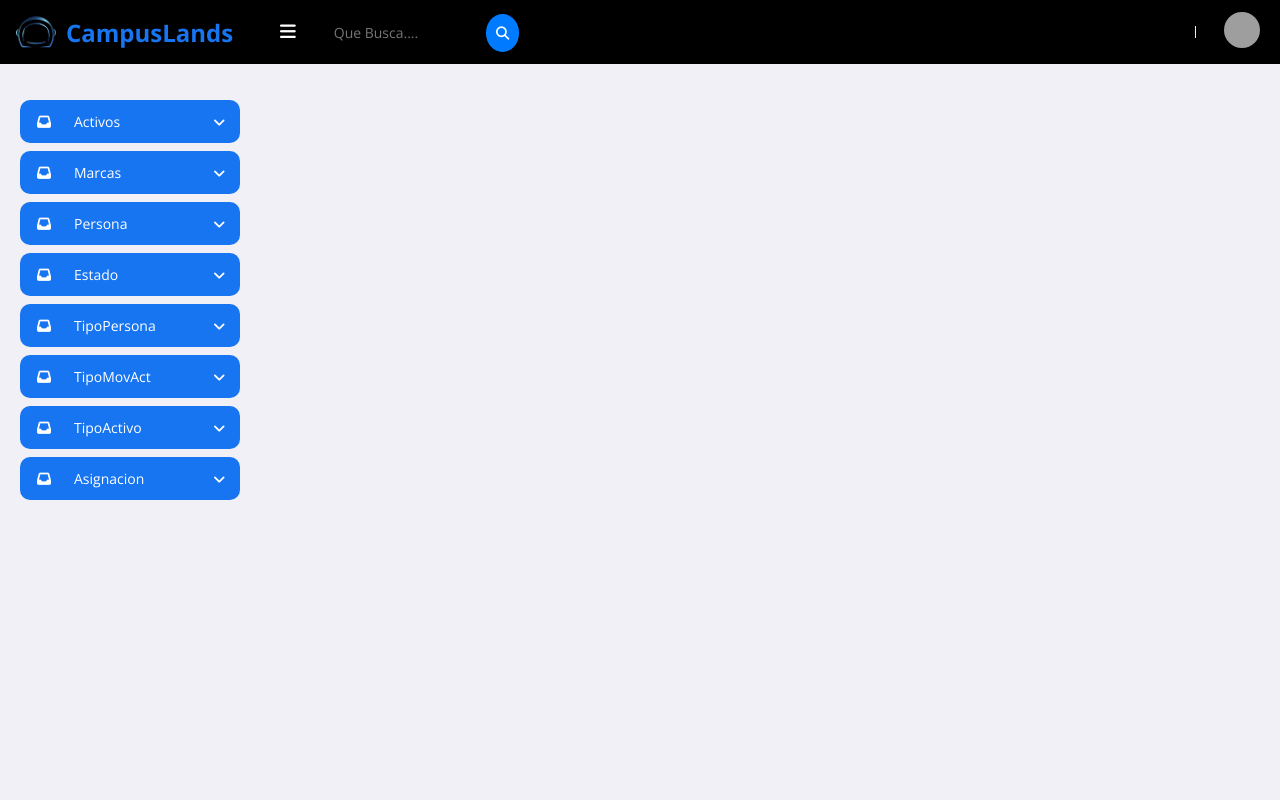
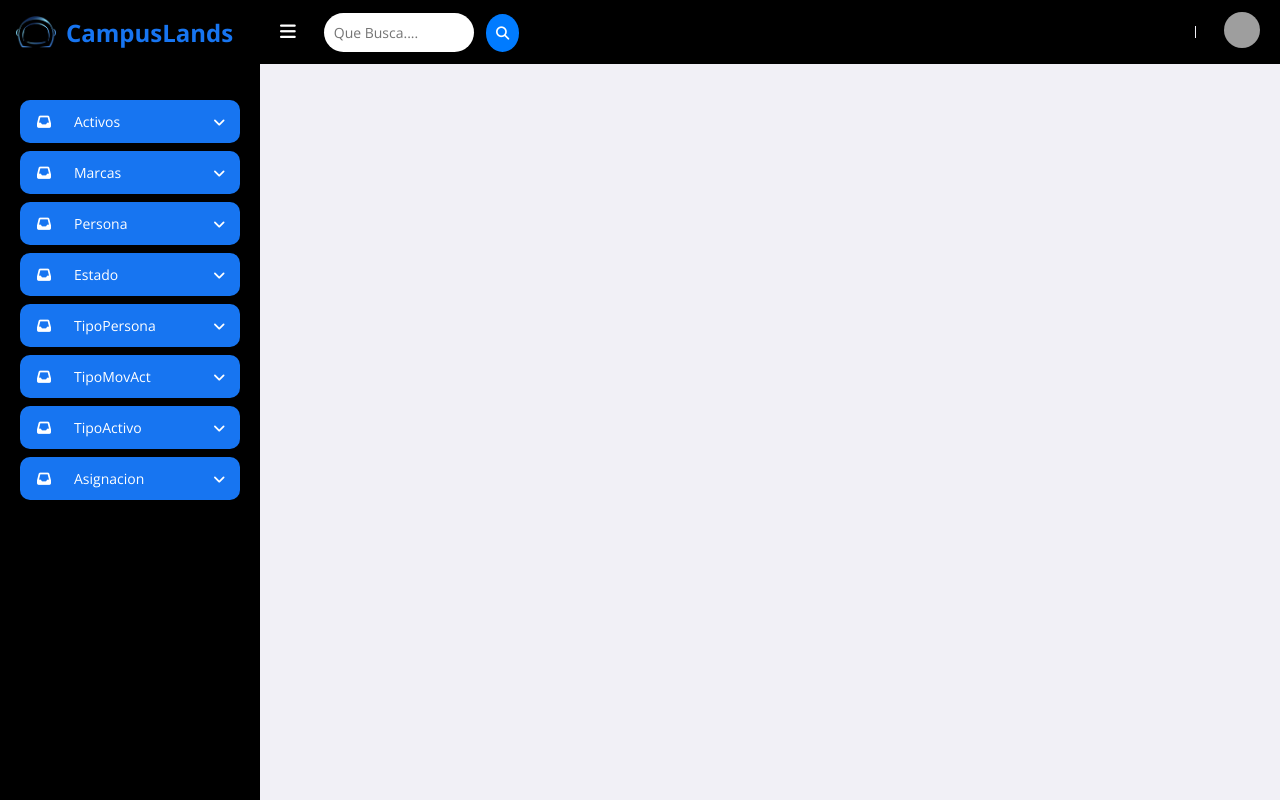
Before and after one commit to Jagc-1/Inventario-proyecto, a website: page index.html in a window 1280 px wide. Drawn offline with nearby package versions, Linux system fonts and the light colour scheme; grey boxes are pictures that could not be loaded.

Commit message:
feat: 🎉 maquetacion- inventario campus

```diff
--- a/css/style.css
+++ b/css/style.css
@@ -157,7 +157,7 @@ p{
     outline: none;
     transition: all 0.3s ease;
     width: 150px;
-    background-color: var(--body);
+
 }
 
 #searchInput:hover,
@@ -203,6 +203,7 @@ p{
 	transition: all .3s ease;
 	z-index: 200;
 	overflow: scroll;
+	background: var(--dark);
 }
 #sidebar.hide {
 	max-width: 60px;
@@ -254,7 +255,7 @@ p{
 	display: flex;
 	align-items: center;
 	font-size: 14px;
-	color: var(--dark);
+	color: var(--light);
 	padding: 12px 16px 12px 0;
 	transition: all .3s ease;
 	border-radius: 10px;
@@ -262,7 +263,7 @@ p{
 	white-space: nowrap;
 }
 #sidebar .side-menu > li > a:hover {
-	background: var(--grey);
+	background: var(--dark-blue);
 }
 #sidebar .side-menu > li > a.active .icon-right {
 	transform: rotateZ(90deg);
```
